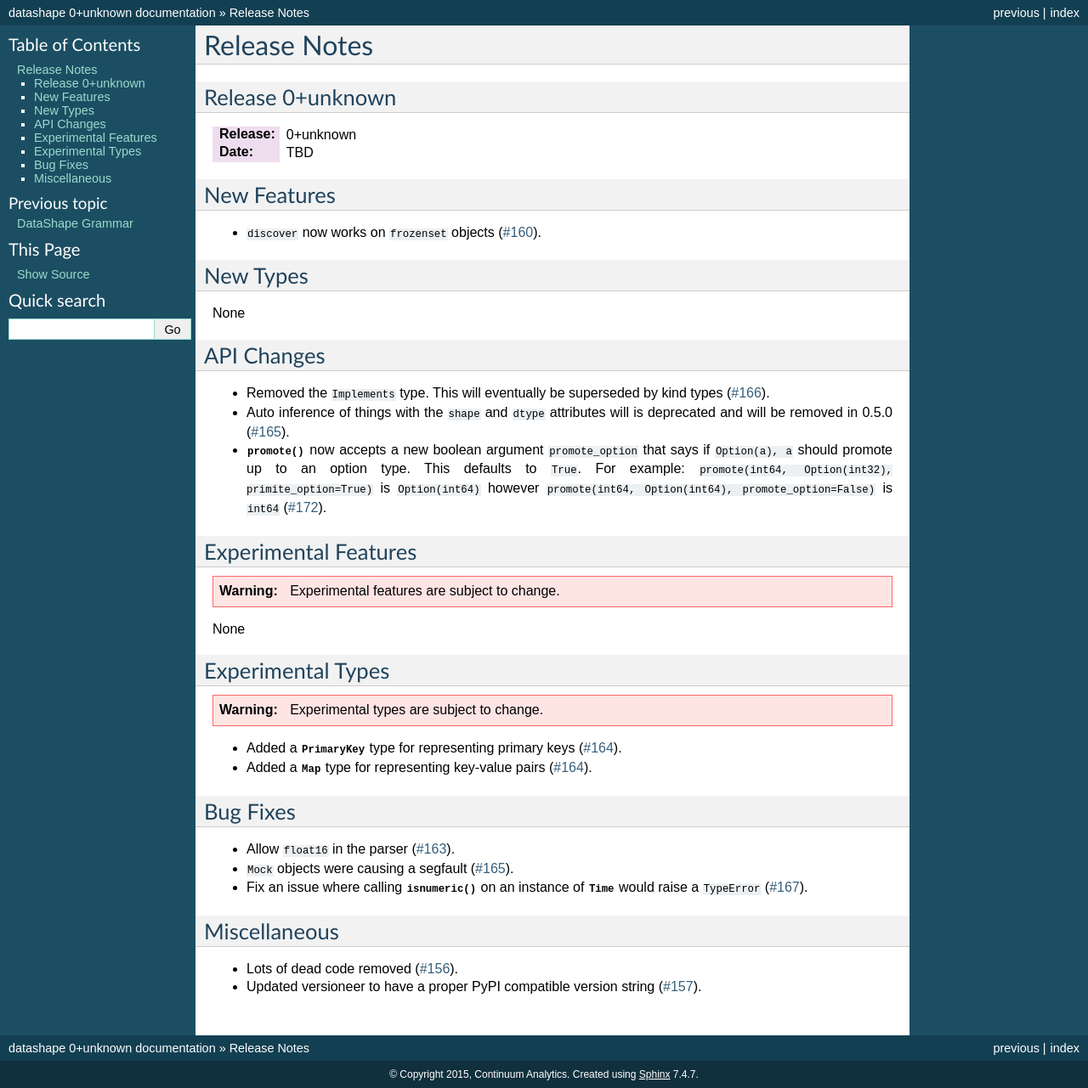
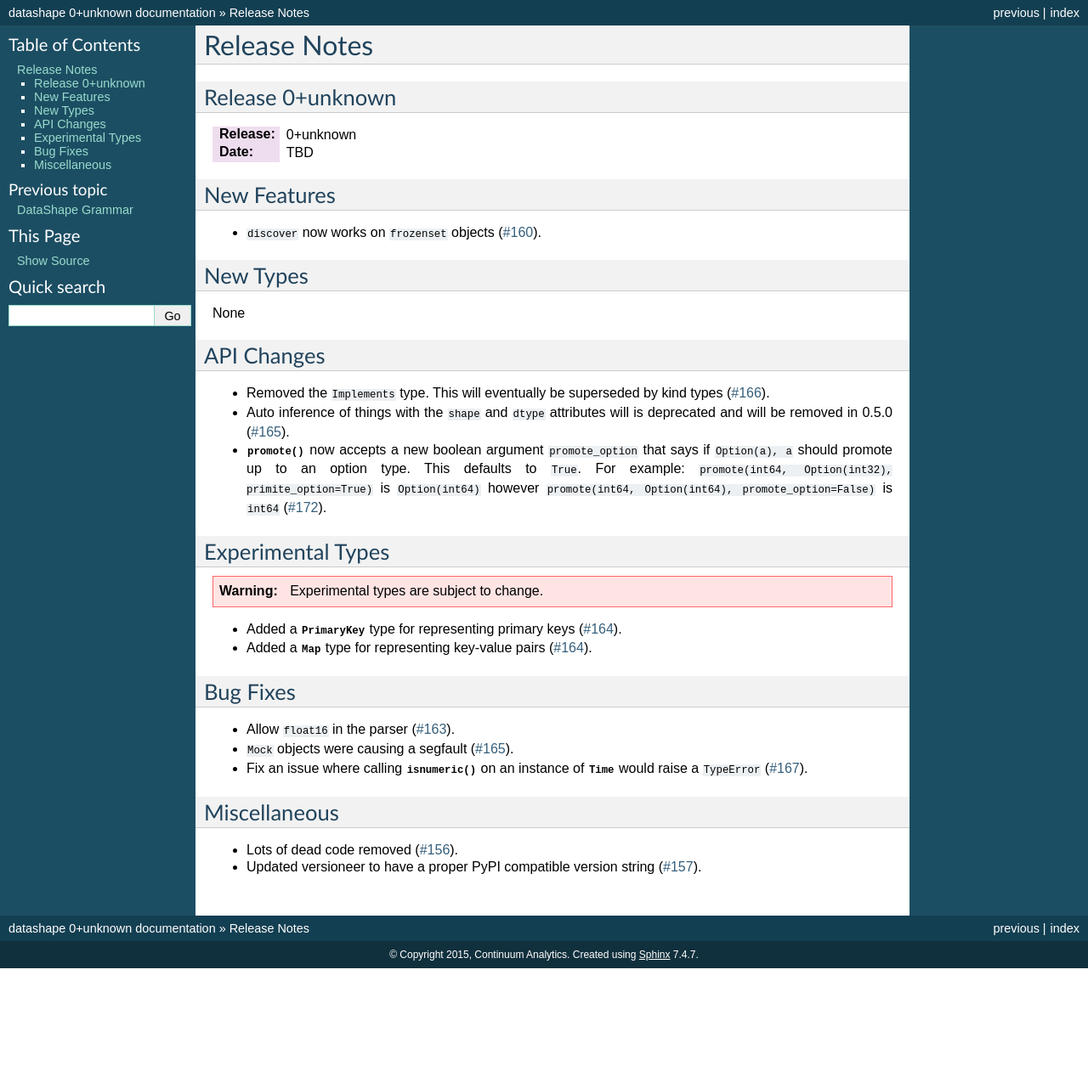
Before and after one commit to blaze/datashape, a Sphinx documentation site: the page built from docs/source/releases.rst, in a window 1280 px wide. Shown: the whole page at 85% size. Built offline with Sphinx 7.4.7, drawn with Linux system fonts in a browser that asks for light colours; after the commit the page ends 1140 px from its top, so only the background shows below that.

Commit message:
We do not actually have experimental features only types so just show that for now

```diff
--- a/docs/source/whatsnew/0.4.7.txt
+++ b/docs/source/whatsnew/0.4.7.txt
@@ -28,15 +28,6 @@ API Changes
   however ``promote(int64, Option(int64), promote_option=False)`` is ``int64``
   (:issue:`172`).
 
-Experimental Features
----------------------
-
-.. warning::
-
-   Experimental features are subject to change.
-
-None
-
 Experimental Types
 ------------------
 
```
